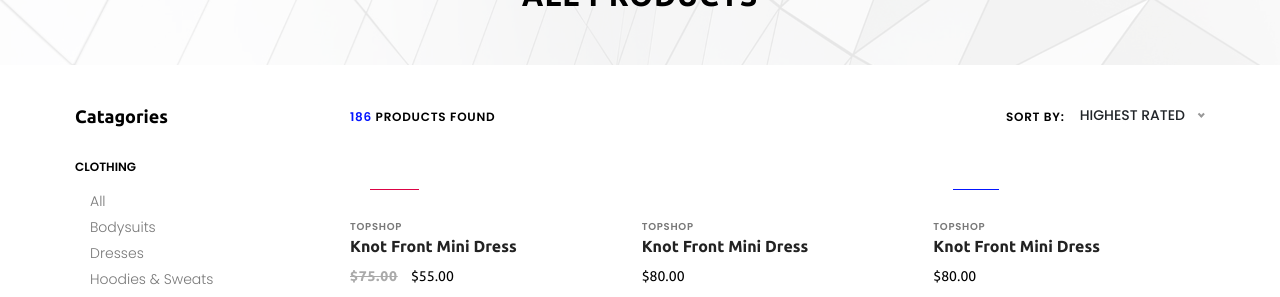
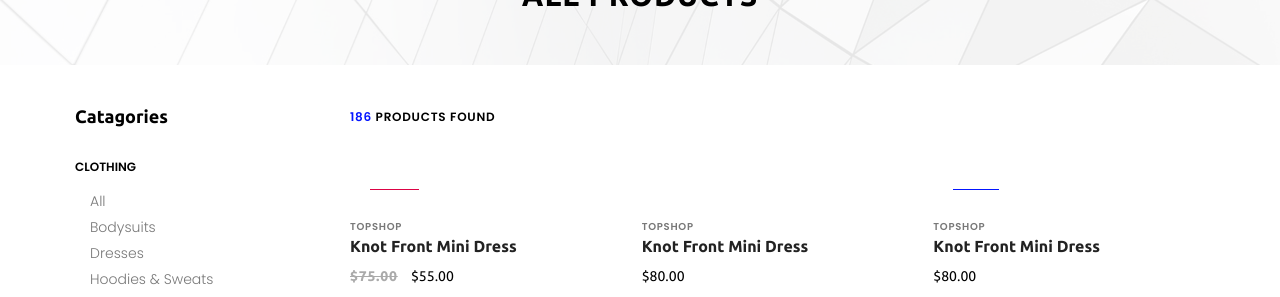
Before and after one commit to kemtol/sabnanifootball, a Jekyll site: the page built from shop.html, in a window 1280 px wide and 1382 px high. Shown: the part 125-422 px from the top of the window. Built offline with Jekyll 4.4.1, drawn with Linux system fonts in a browser that asks for light colours; nearby versions of some CDN libraries; some web fonts are replaced.

Commit message:
Update products.html

```diff
--- a/_layouts/products.html
+++ b/_layouts/products.html
@@ -113,7 +113,7 @@ layout: default
                                     <p><span>186</span> products found</p>
                                 </div>
                                 <!-- Sorting -->
-                                <div class="product-sorting d-flex">
+                                <div class="product-sorting d-none">
                                     <p>Sort by:</p>
                                     <form action="#" method="get">
                                         <select name="select" id="sortByselect">
```
